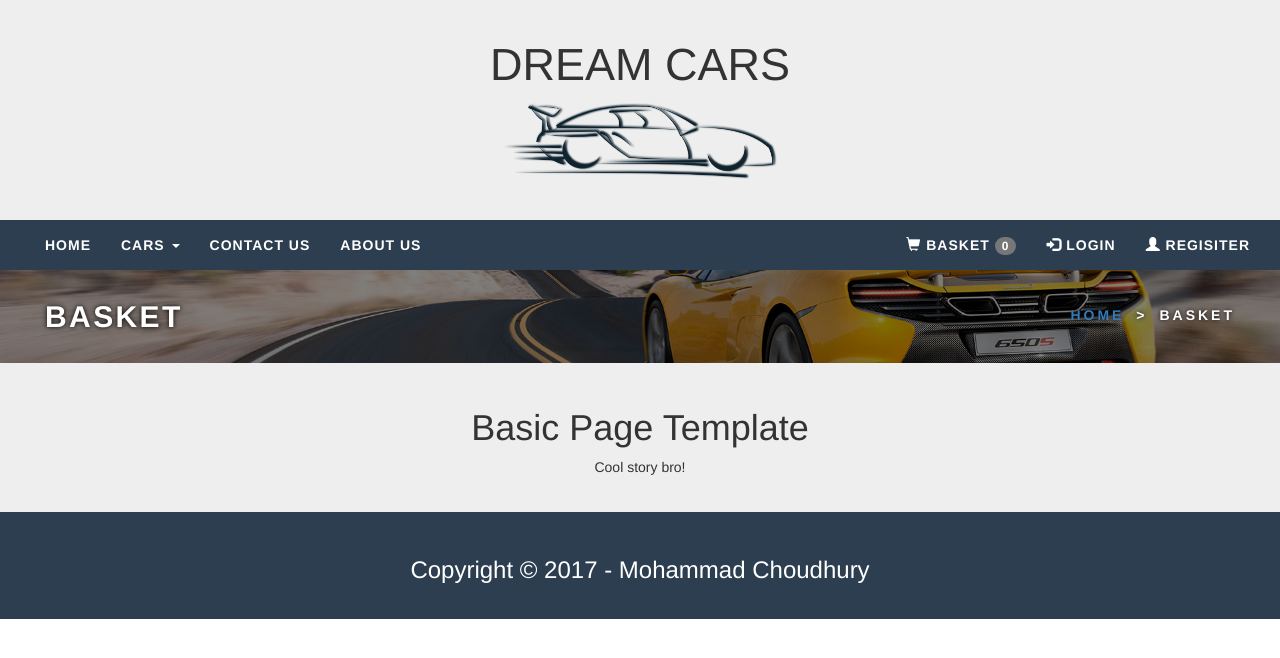
After one commit to mohammadchoudhury/ecommerce-cw, a PHP site: page /basket.php in a window 1280 px wide. The commit adds this page. Shown: the top 658 px of the page. Run offline with PHP 8.4, Linux system fonts and the light colour scheme.

Commit message:
Created basket file

```diff
--- /dev/null
+++ b/basket.php
@@ -0,0 +1,46 @@
+<!DOCTYPE html>
+<html>
+<head>
+	<title></title>
+	<meta charset="utf-8">
+	<meta http-equiv="X-UA-Compatible" content="IE=edge">
+	<meta name="viewport" content="width=device-width, initial-scale=1">
+	<link type="text/css" rel="stylesheet" href="css/bootstrap.min.css">
+	<link rel="stylesheet" type="text/css" href="css/style.css">
+</head>
+<body>
+	<?php include 'header.php'; ?>
+
+	<div id="banner">
+		<div class="container-fluid">
+			<div class="row">
+				<div class="col-md-7">
+					<h1>Basket</h1>
+				</div>
+				<div class="col-md-5">
+					<ul class="breadcrumb">
+						<li><a href="index.php">Home</a>
+						</li>
+						<li>Basket</li>
+					</ul>
+				</div>
+			</div>
+		</div>
+	</div>
+
+	<section class="gray-bg text-center">
+		<div class="container">
+			<div class="row">
+				<h1>Basic Page Template</h1>
+				<p>Cool story bro!</p>
+			</div>
+		</div>
+	</section>
+
+	<?php include 'footer.php'; ?>
+
+	<script src="js//jquery.js"></script>
+	<script src="js/bootstrap.min.js"></script>
+
+</body>
+</html>
--- a/header.php
+++ b/header.php
@@ -36,7 +36,7 @@
 			</ul>
 			<hr class="visible-xs">
 			<ul class="nav navbar-nav navbar-right">
-				<li><a href="#"><span class="glyphicon glyphicon-shopping-cart"></span> Basket <span class="badge">0</span></a></li>
+				<li><a href="basket.php"><span class="glyphicon glyphicon-shopping-cart"></span> Basket <span class="badge">0</span></a></li>
 				<li><a href="login.php"><span class="glyphicon glyphicon-log-in"></span> Login</a></li>
 				<li><a href=" #"><span class="glyphicon glyphicon-user"></span> Regisiter</a></li>
 			</ul>
```
